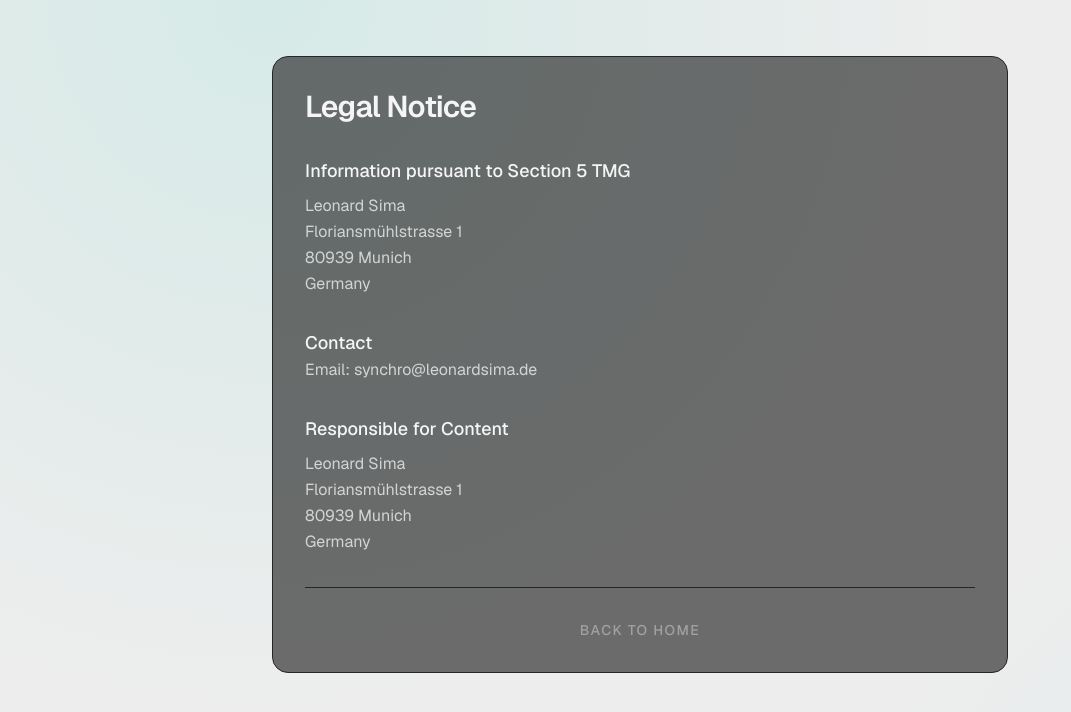
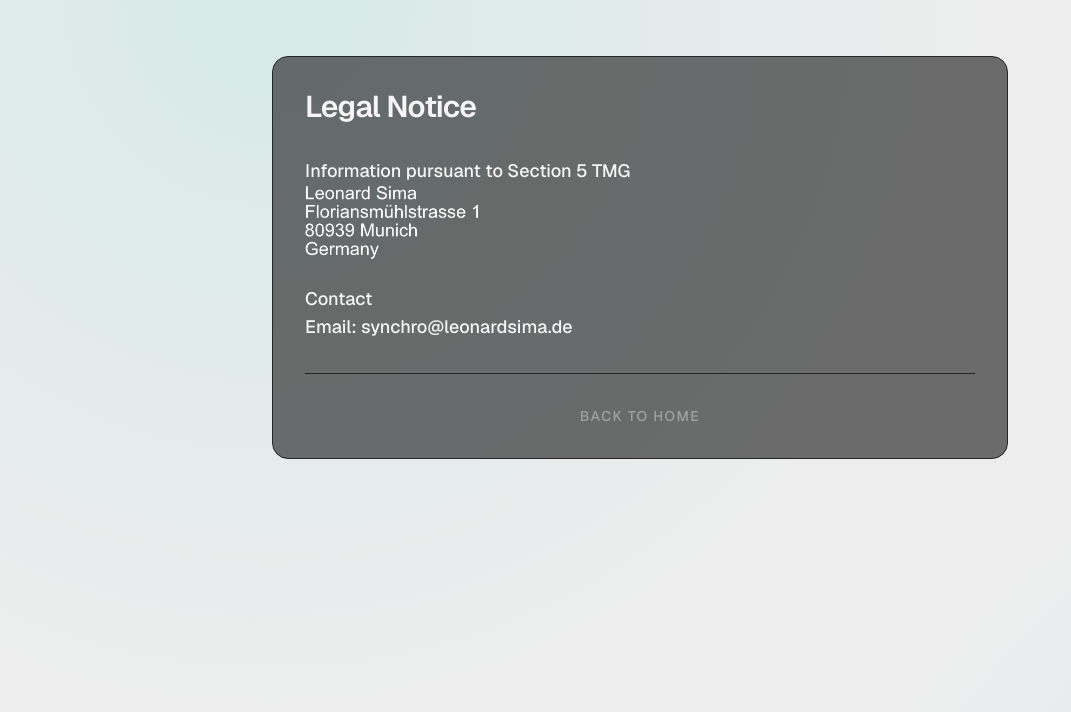
Before and after one commit to leoxnard/synchro, a Next.js app: page /legal-notice in a window 1280 px wide. Shown: the top 712 px of the page, without its empty margins (0-1071 px from the left). Built offline with nearby package versions, Linux system fonts and the light colour scheme; no server answers.

Commit message:
impressum

```diff
--- a/app/legal-notice/page.tsx
+++ b/app/legal-notice/page.tsx
@@ -1,5 +1,6 @@
 import type { Metadata } from "next";
 import Link from "next/link";
+import Image from "next/image";
 
 export const metadata: Metadata = {
     title: "Legal Notice",
@@ -17,23 +18,12 @@ export default function LegalNoticePage() {
 
                 <div>
                     <h2 className="text-lg font-medium text-neutral-100">Information pursuant to Section 5 TMG</h2>
-                    <p className="mt-2 text-neutral-300">Leonard Sima</p>
-                    <p className="text-neutral-300">Floriansmühlstrasse 1</p>
-                    <p className="text-neutral-300">80939 Munich</p>
-                    <p className="text-neutral-300">Germany</p>
+                    <Image src="/images/address-info.png" alt="Address Details" width={270} height={60} className="pointer-events-none select-none" />
                 </div>
 
                 <div>
-                    <h2 className="mt-2 text-lg font-medium text-neutral-100">Contact</h2>
-                    <p className="text-neutral-300">Email: synchro@leonardsima.de</p>
-                </div>
-
-                <div>
-                    <h2 className="mt-2 text-lg font-medium text-neutral-100">Responsible for Content</h2>
-                    <p className="mt-2 text-neutral-300">Leonard Sima</p>
-                    <p className="text-neutral-300">Floriansmühlstrasse 1</p>
-                    <p className="text-neutral-300">80939 Munich</p>
-                    <p className="text-neutral-300">Germany</p>
+                    <h2 className="text-lg font-medium text-neutral-100">Contact</h2>
+                    <p className="text-lg font-medium text-neutral-100">Email: synchro@leonardsima.de</p>
                 </div>
 
                 <div className="my-2 h-px w-full bg-neutral-800" />
--- a/app/privacy/page.tsx
+++ b/app/privacy/page.tsx
@@ -1,5 +1,6 @@
 import type { Metadata } from "next";
 import Link from "next/link";
+import Image from "next/image";
 
 export const metadata: Metadata = {
     title: "Privacy Policy",
@@ -19,14 +20,7 @@ export default function PrivacyPolicyPage() {
                     <h2 className="mb-2 text-2xl font-medium text-neutral-100">1. Data Controller</h2>
                     <p>
                         Responsible for data processing on this website:
-                        <br />
-                        Leonard Sima
-                        <br />
-                        Floriansmühlstrasse 1
-                        <br />
-                        80939 Munich
-                        <br />
-                        Germany
+                        <Image src="/images/address-info.png" alt="Address Details" width={250} height={60} className="pointer-events-none select-none" />
                         <br />
                         Email: synchro@leonardsima.de
                     </p>
```
Also changed, not shown: public/images/address-info.png (added), public/images/email-info.png (added).
